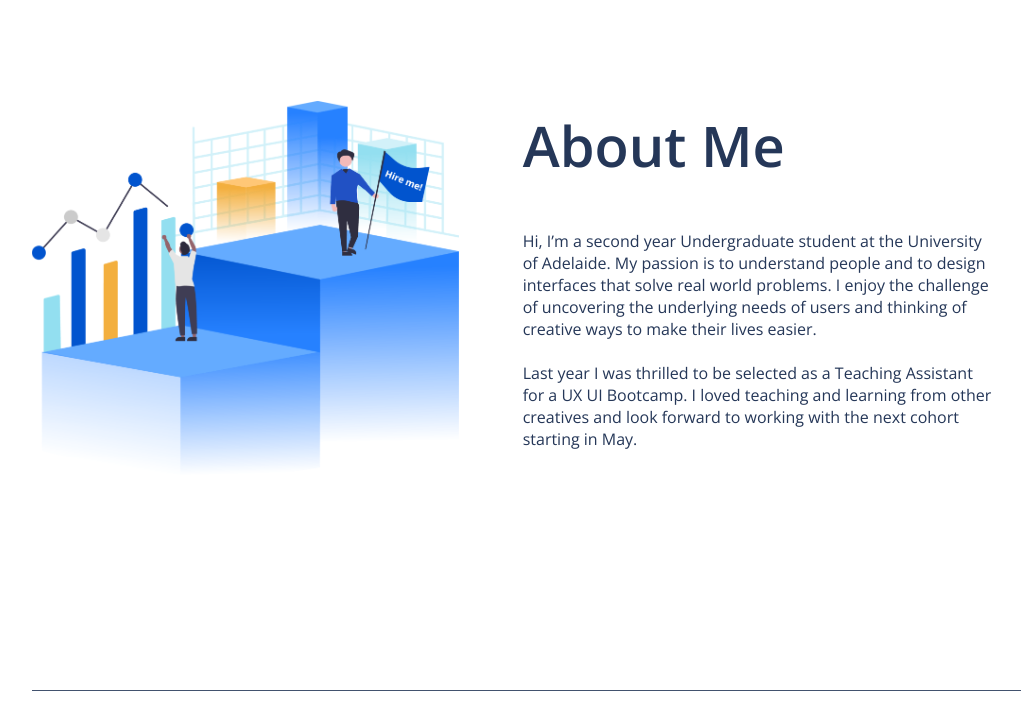
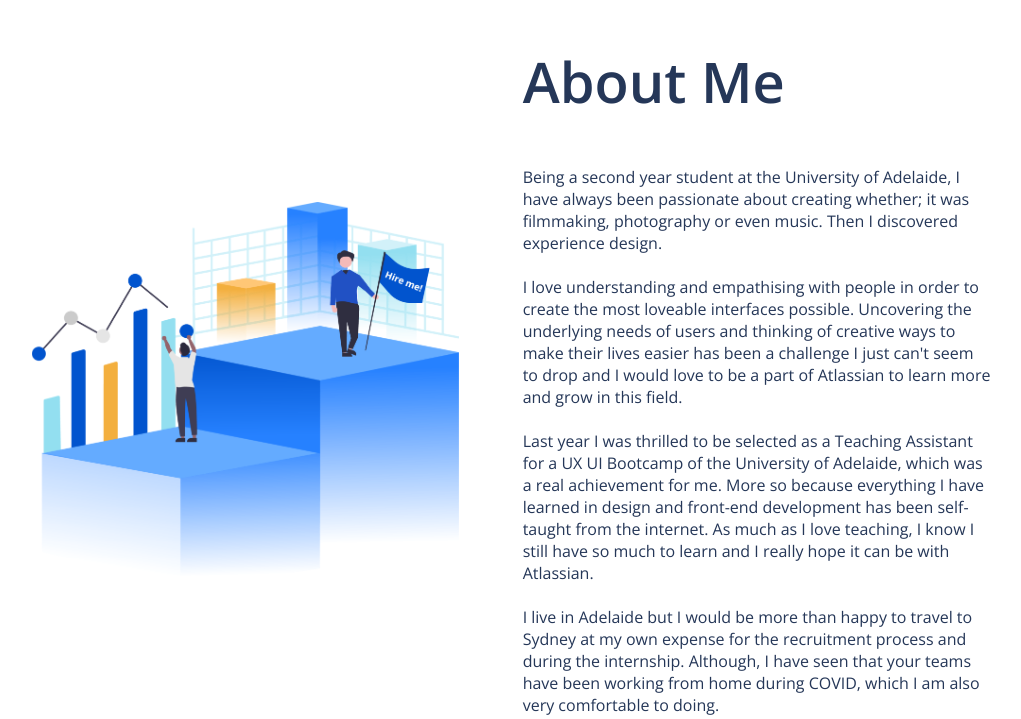
Before and after one commit to ephnann/portfolio, a plain HTML site: page index.html in a window 1280 px wide. Shown: the part 717-1436 px from the top of the page, without its empty margins (96-1117 px from the left). Drawn offline with nearby package versions, Linux system fonts and the light colour scheme.

Commit message:
Update 2.6
Uploaded an amended "about me" section.

```diff
--- a/css/style.css
+++ b/css/style.css
@@ -69,7 +69,7 @@
     display: grid;
     grid-template-columns: 5fr 7fr;
     grid-template-areas: 'image text';
-    margin: 8rem 0;
+    margin: 4rem 0 4rem 0;
 }
 #homepage {
     background-color: var(--p-light);
--- a/index.html
+++ b/index.html
@@ -43,9 +43,14 @@
         <div class="grid-container">
             <div id="text-container">
                 <h1>About Me</h1>
-                <p>Hi, I’m a second year Undergraduate student at the University of Adelaide. My passion is to understand people and to design interfaces that solve real world problems. I enjoy the challenge of uncovering the underlying needs of users and thinking of creative ways to make their lives easier.
-                <br><br> Last year I was thrilled to be selected as a Teaching Assistant for a UX UI Bootcamp. I loved teaching and learning from other creatives and look forward to working with the next cohort starting in May.</p>
-            </div>
+                <p>Being a second year student at the University of Adelaide, I have always been passionate about creating whether; it was filmmaking, photography or even music. Then I discovered experience design. <br><br>
+
+                I love understanding and empathising with people in order to create the most loveable interfaces possible. Uncovering the underlying needs of users and thinking of creative ways to make their lives easier has been a challenge I just can't seem to drop and I would love to be a part of Atlassian to learn more and grow in this field.  <br><br>
+
+                Last year I was thrilled to be selected as a Teaching Assistant for a UX UI Bootcamp of the University of Adelaide, which was a real achievement for me. More so because everything I have learned in design and front-end development has been self-taught from the internet. As much as I love teaching, I know I still have so much to learn and I really hope it can be with Atlassian. <br><br>
+
+                I live in Adelaide but I would be more than happy to travel to Sydney at my own expense for the recruitment process and during the internship. Although, I have seen that your teams have been working from home during COVID, which I am also very comfortable to doing. </p>
+                            </div>
             <div id="image-container"></div>
         </div>
     </section>
```
